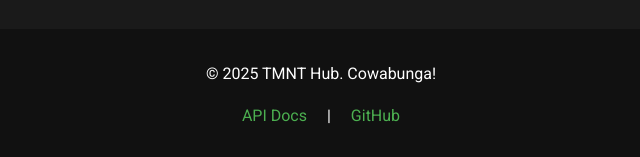
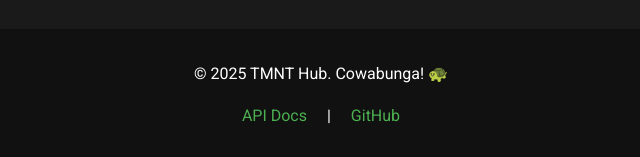
Before and after one commit to minddog/tmnt-time, a website: page frontend/index.html in a window 1280 px wide. Shown: the part 2274-2431 px from the top of the page, 319-959 px from the left. Drawn offline with Linux system fonts and the light colour scheme; no server answers.

Commit message:
Force deployment with minor footer update

```diff
--- a/frontend/index.html
+++ b/frontend/index.html
@@ -92,7 +92,7 @@
 
     <footer class="footer">
         <div class="footer-content">
-            <p>&copy; 2025 TMNT Hub. Cowabunga!</p>
+            <p>&copy; 2025 TMNT Hub. Cowabunga! 🐢</p>
             <p class="footer-links">
                 <a href="/pages/api-docs.html">API Docs</a> |
                 <a href="https://github.com" target="_blank">GitHub</a>
```
